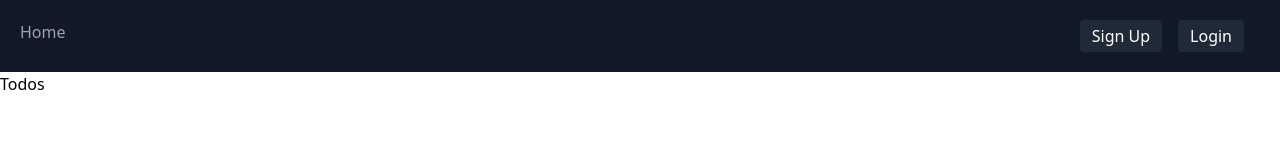
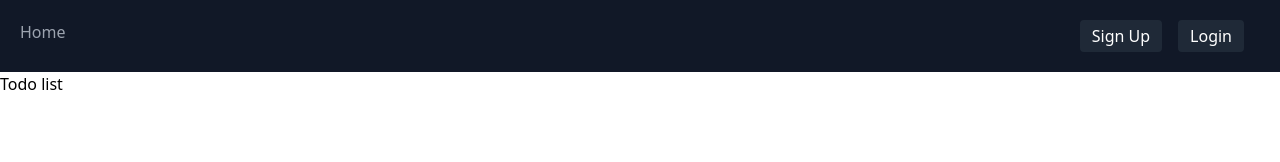
Before and after one commit to programmerpranit/Todo-MERN, a Next.js app: page /todos in a window 1280 px wide. Shown: the top 162 px of the page. Built offline with nearby package versions, Linux system fonts and the light colour scheme.

Commit message:
Route added for todo page

```diff
--- a/components/Navbar.jsx
+++ b/components/Navbar.jsx
@@ -16,7 +16,6 @@ const Navbar = () => {
             <Link href={'/signup'}>
             <button class="inline-flex items-center bg-gray-800 text-white border-0 py-1 px-3 mr-4 focus:outline-none hover:bg-gray-700 rounded text-base mt-4 md:mt-0">Sign Up
                </button>
-
             </Link>
 
 
--- a/pages/login.jsx
+++ b/pages/login.jsx
@@ -1,4 +1,6 @@
+import Link from 'next/link'
 import React from 'react'
+import Todos from './todos'
 
 const Login = () => {
   return (
@@ -13,13 +15,15 @@ const Login = () => {
       <div className=''>
         <h3 className='text-slate-900 text-lg p-2 mb-1'>Password</h3>
         <input className='rounded-sm border-black border w-96 p-2 ml-2 mr-7' type="password" placeholder='Enter Password' />
-      </div>
+    </div>
     </div>
     <div className='justify-center flex  mb-5'>
-            <button class=" mt-4 bg-transparent text-slate-900 font-semibold  py-2 px-4 border border-black rounded">
+        <Link href={'/todos'}>
+          <button class=" mt-4 bg-transparent text-slate-900 font-semibold  py-2 px-4 border border-black rounded">
               Login
-            </button>
-          </div>
+          </button>
+        </Link>
+    </div>
   </div>
 
   </>
--- a/pages/todos.jsx
+++ b/pages/todos.jsx
@@ -2,7 +2,9 @@ import React from 'react'
 
 const Todos = () => {
   return (
-    <div>Todos</div>
+    <>
+      <h1>Todo list</h1>
+    </>
   )
 }
 
```
